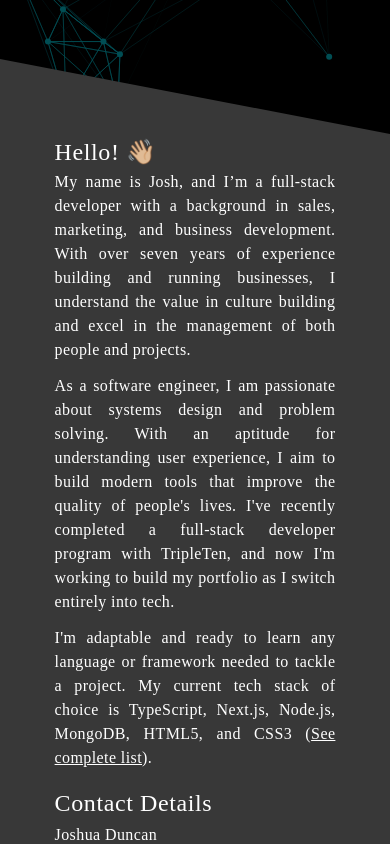
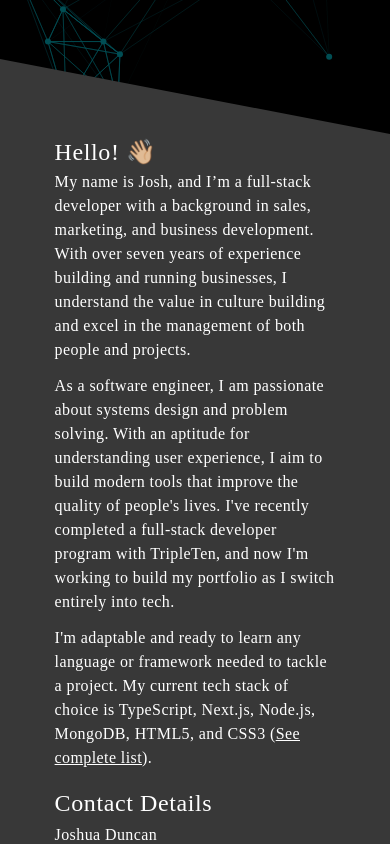
Before and after one commit to jduncan017/portfolio, a Next.js app: page / in a window 390 px wide. Shown: the part 860-1704 px from the top of the page. Built offline with nearby package versions, Linux system fonts and the light colour scheme; no server answers; a web font is replaced by a local one.

Commit message:
ui update

```diff
--- a/src/app/ui/About.js
+++ b/src/app/ui/About.js
@@ -41,7 +41,7 @@ export const About = ({ RESUME_DATA }) => {
       />
       <section
         className="_about-outer-container flex h-auto w-full flex-col items-center justify-center gap-8
-      bg-darkGrey px-[14%] py-0 text-justify md:px-[15%] md:py-10 lg:flex-row lg:items-start lg:gap-16 lg:text-left"
+      bg-darkGrey px-[14%] py-0 md:px-[15%] md:py-10 lg:flex-row lg:items-start lg:gap-16 lg:text-left"
       >
         <Image
           alt="Josh's Picture"
```
